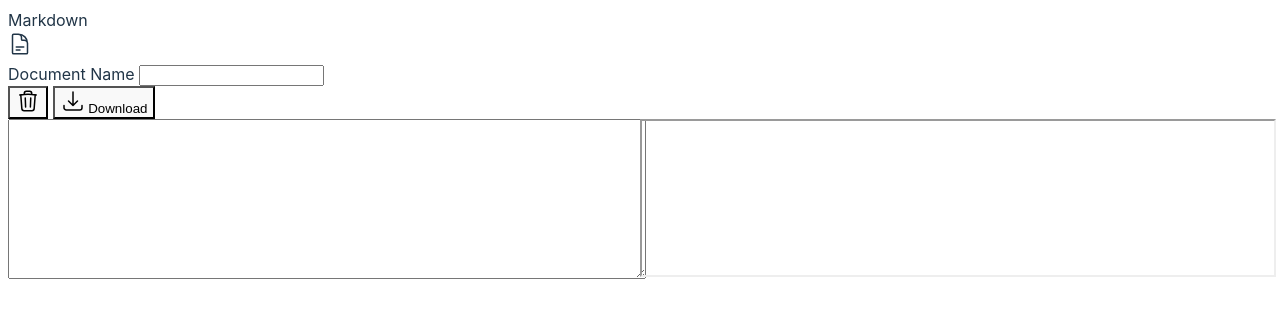
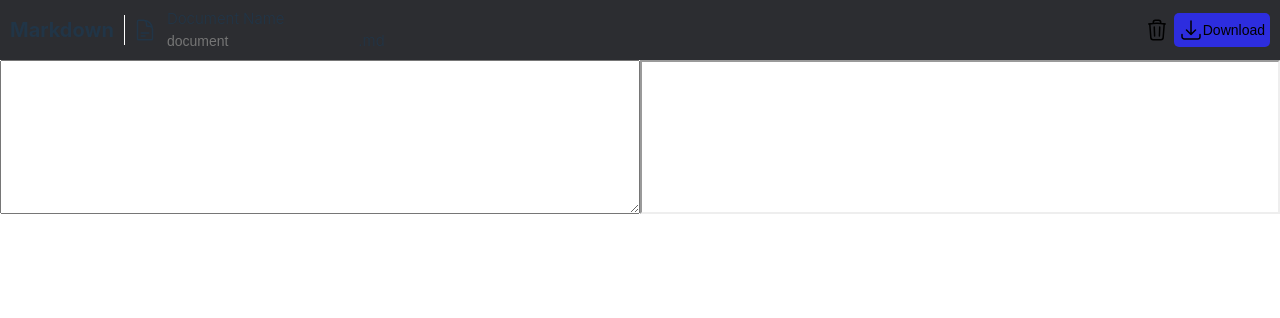
Before and after one commit to Leslie-L/MarkdownEditor, a website built with Vite: page index.html in a window 1280 px wide. Built offline with nearby package versions, Linux system fonts and the light colour scheme.

Commit message:
navbar design completed

```diff
--- a/index.html
+++ b/index.html
@@ -8,32 +8,34 @@
   </head>
   <body>
   <nav>
-    <div>
-      <span>Markdown</span>
-      <div>
+    <div class="formName">
+      <span class="logo">Markdown</span>
+      <div class="formName_change">
             <svg xmlns="http://www.w3.org/2000/svg" fill="none"  viewBox="0 0 24 24" stroke-width="1.5" stroke="currentColor" class="w-6 h-6">
               <path stroke-linecap="round" stroke-linejoin="round" d="M19.5 14.25v-2.625a3.375 3.375 0 0 0-3.375-3.375h-1.5A1.125 1.125 0 0 1 13.5 7.125v-1.5a3.375 3.375 0 0 0-3.375-3.375H8.25m0 12.75h7.5m-7.5 3H12M10.5 2.25H5.625c-.621 0-1.125.504-1.125 1.125v17.25c0 .621.504 1.125 1.125 1.125h12.75c.621 0 1.125-.504 1.125-1.125V11.25a9 9 0 0 0-9-9Z" />
             </svg>
+          <div class="formName_change_container">
+            <span>Document Name</span>
             <div>
-            <span>Document Name</span>
-            <input type="text">
+              <input type="text" placeholder="document">
+              <span>.md</span>
             </div>
           </div>
-      <div>
-        <button>
+      </div>
+    </div>
+    <div class="buttons_menu">
+      <button class="delete">
         <svg xmlns="http://www.w3.org/2000/svg" fill="none" viewBox="0 0 24 24" stroke-width="1.5" stroke="currentColor" class="w-6 h-6">
           <path stroke-linecap="round" stroke-linejoin="round" d="m14.74 9-.346 9m-4.788 0L9.26 9m9.968-3.21c.342.052.682.107 1.022.166m-1.022-.165L18.16 19.673a2.25 2.25 0 0 1-2.244 2.077H8.084a2.25 2.25 0 0 1-2.244-2.077L4.772 5.79m14.456 0a48.108 48.108 0 0 0-3.478-.397m-12 .562c.34-.059.68-.114 1.022-.165m0 0a48.11 48.11 0 0 1 3.478-.397m7.5 0v-.916c0-1.18-.91-2.164-2.09-2.201a51.964 51.964 0 0 0-3.32 0c-1.18.037-2.09 1.022-2.09 2.201v.916m7.5 0a48.667 48.667 0 0 0-7.5 0" />
         </svg>
       </button>
-        <button>
+      <button class="download">
         <svg xmlns="http://www.w3.org/2000/svg" fill="none" viewBox="0 0 24 24" stroke-width="1.5" stroke="currentColor" class="w-6 h-6">
           <path stroke-linecap="round" stroke-linejoin="round" d="M3 16.5v2.25A2.25 2.25 0 0 0 5.25 21h13.5A2.25 2.25 0 0 0 21 18.75V16.5M16.5 12 12 16.5m0 0L7.5 12m4.5 4.5V3" />
         </svg>
         Download
       </button>
     </div>
-    </div>
-
 
   </nav>
   <section class="container">
--- a/style.css
+++ b/style.css
@@ -1,19 +1,28 @@
 :root {
   font-family: Inter, system-ui, Avenir, Helvetica, Arial, sans-serif;
   line-height: 1.5;
-  font-weight: 400;
+  font-weight: 300;
 
   color-scheme: light dark;
   color: rgba(255, 255, 255, 0.87);
   background-color: #242424;
 
   --primary : rgb(45, 45, 223);
+  --navbar:#2c2d31;
   font-synthesis: none;
   text-rendering: optimizeLegibility;
   -webkit-font-smoothing: antialiased;
   -moz-osx-font-smoothing: grayscale;
 }
-
+*{
+  padding: 0;
+  margin: 0;
+  box-sizing: border-box;
+  font-size: 62.5%;
+}
+body{
+  font-size: 1.5rem;
+}
 .container{
   width: 100%;
   height: max-content;
@@ -28,7 +37,65 @@ svg{
   width: 24px;
   height: 24px;
 }
+nav{
+  width: 100%;
+  height: 60px;
+  display: flex;
+  align-items: center;
+  justify-content: space-between;
+  background: #2c2d31;
+}
+nav span{
+  padding-right: 10px;
+  padding-left: 10px;
+}
+.logo{
+  font-weight: 700;
+  font-size: 2rem;
+  border-right: 1px solid white;
+}
+.formName,.formName_change,.formName_change_container,.buttons_menu{
+  display: flex;
+  align-items: center;
+}
+.formName_change{
+  margin-left: 8px;
+}
+.formName_change span{
+  font-size: 1.5rem;
+}
+.formName_change input{
+  border: none;
+  font-size:1.4rem ;
+  padding-left: 10px;
+  background:var(--navbar);
+}
+.formName_change_container{
+  flex-direction: column;
+  align-items: start;
+}
+.buttons_menu{
+  margin-right: 10px;
+}
+.delete{
+  background: none;
+  border: none;
+  padding: 5px;
 
+}
+
+.download{
+  display: flex;
+  align-items: center;
+  font-size: 1.4rem;
+  padding: 5px;
+  background-color: var(--primary);
+  border: none;
+  border-radius: 5px;
+}
+.delete:hover, .download:hover{
+  background: #747bff;
+}
 @media (prefers-color-scheme: light) {
   :root {
     color: #213547;
```
Lines whose indentation alone changed are shown as unchanged.
